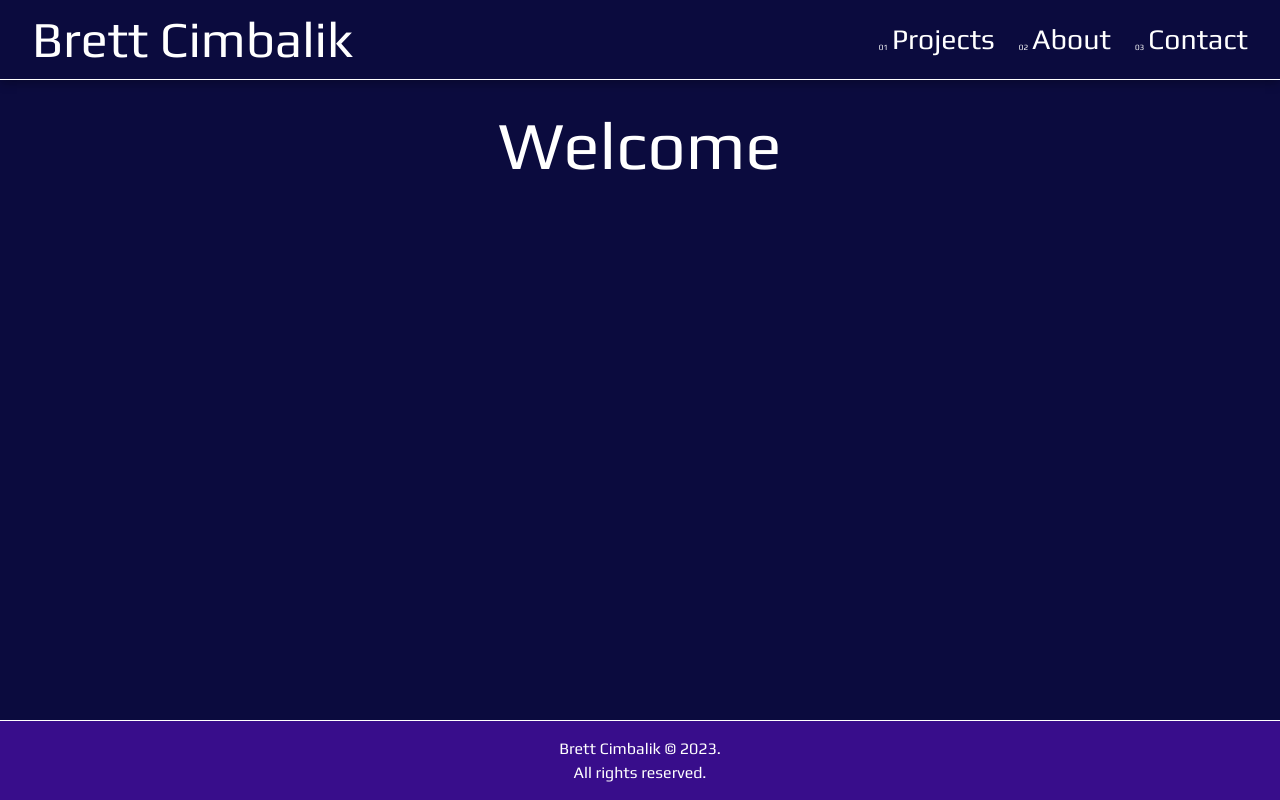
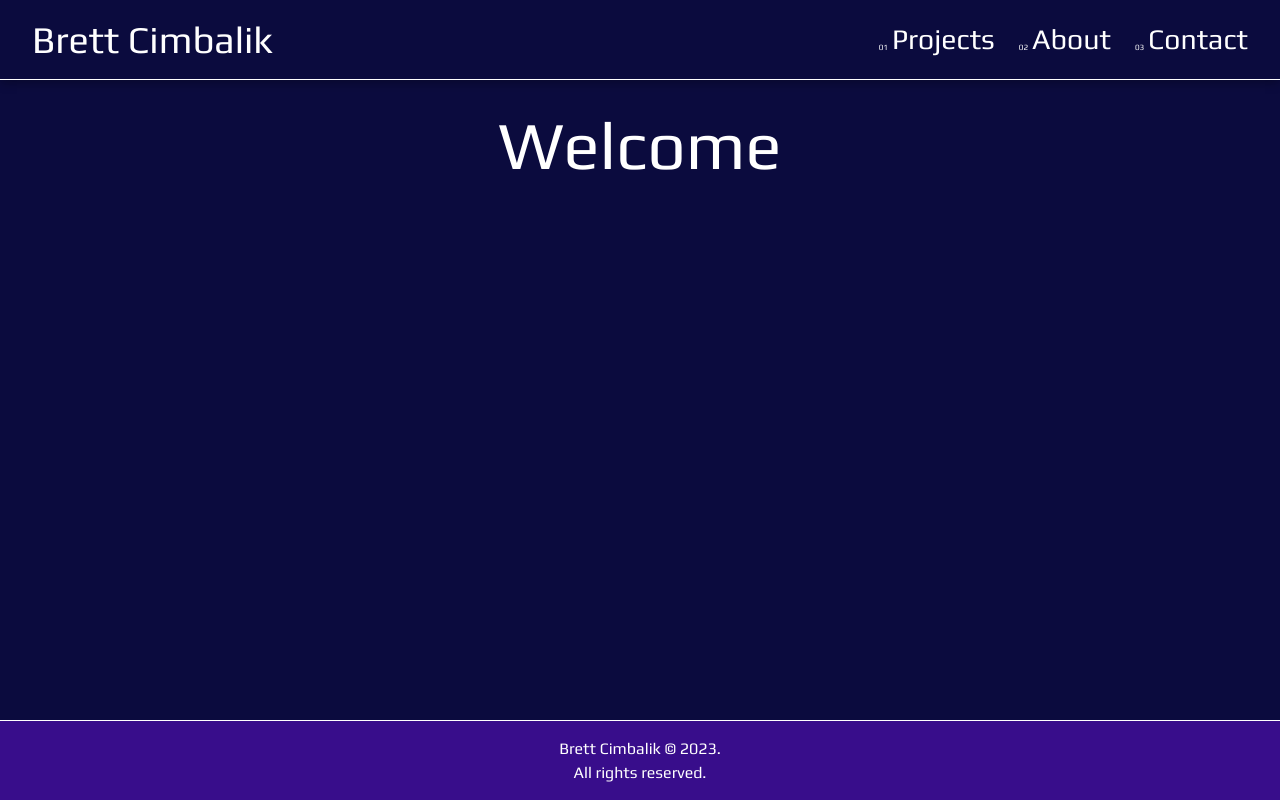
Before and after one commit to bcimbali/my-site-2, a Next.js app: page / in a window 1280 px wide. Built offline with nearby package versions, Linux system fonts and the light colour scheme.

Commit message:
wip(component): bump down size of nav title

```diff
--- a/src/components/Navbar/index.tsx
+++ b/src/components/Navbar/index.tsx
@@ -65,7 +65,7 @@ const InnerNav = styled.div`
   `}
 `;
 
-const Logo = styled.h2``;
+const Logo = styled.h3``;
 
 const MobileNavBttn = styled.button`
   ${({ theme: { mediaQuery } }) => css`
```
